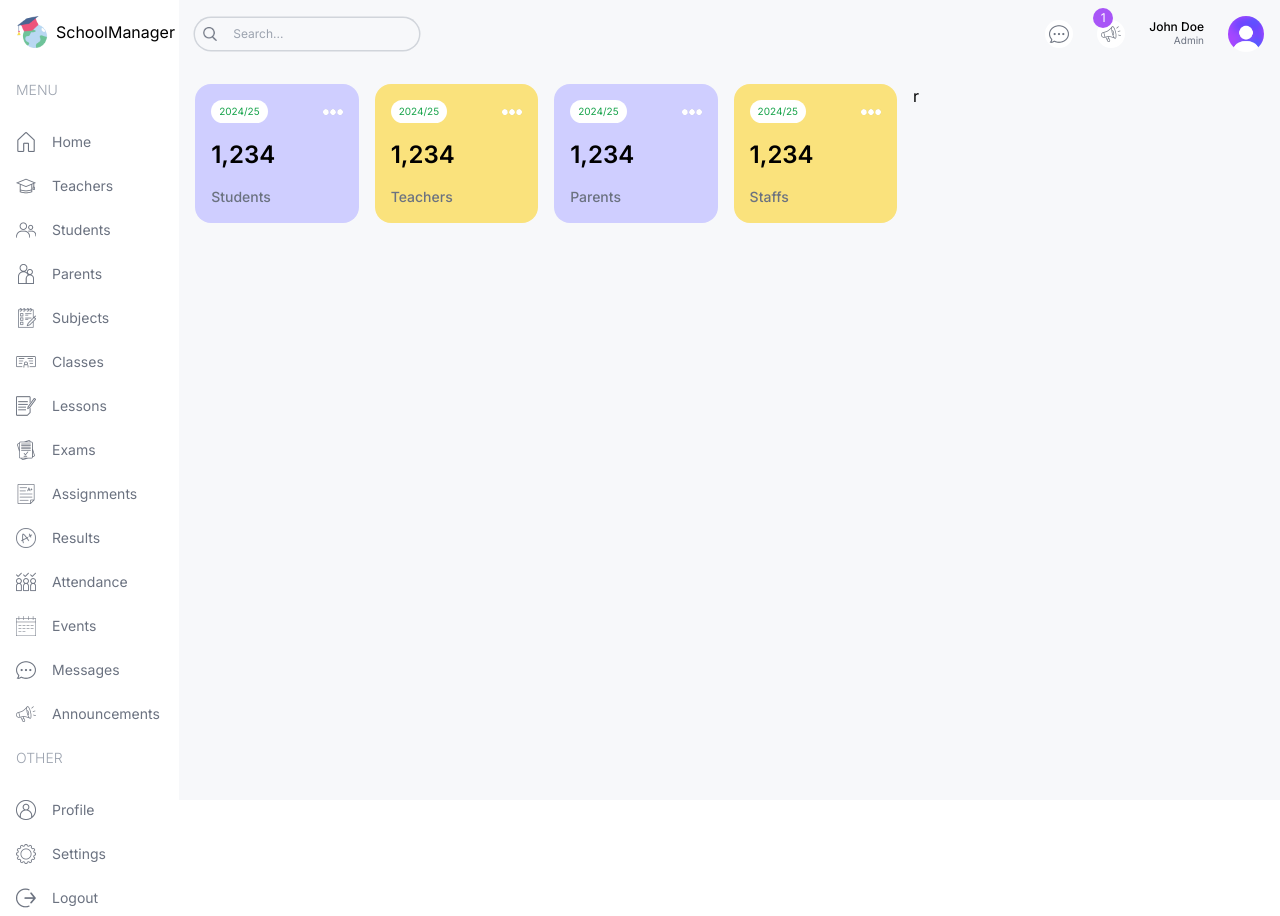
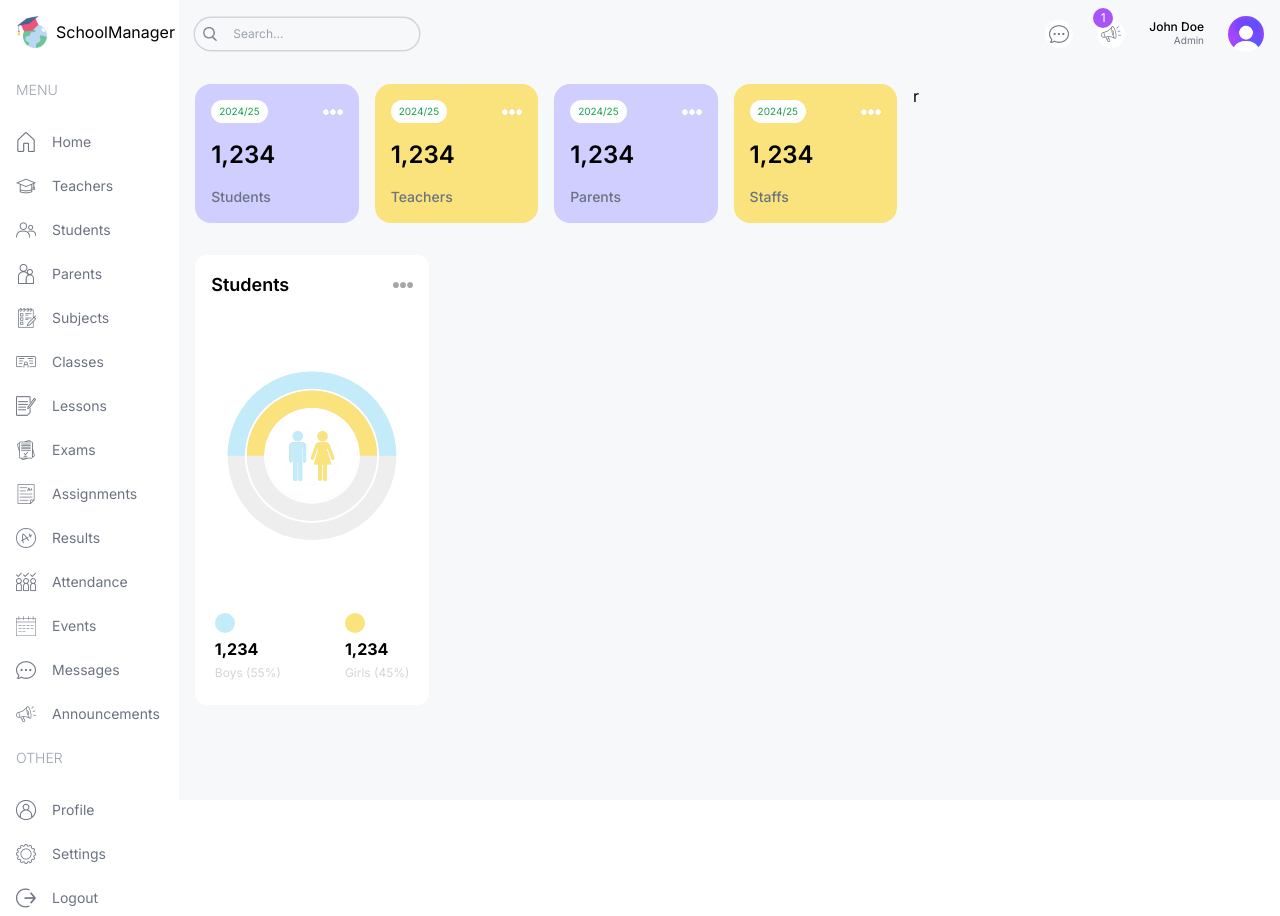
Before and after one commit to rBujar/SchoolManagement, a Next.js app in the folder schoolmanager/: page /admin in a window 1280 px wide. Built offline with nearby package versions, Linux system fonts and the light colour scheme.

Commit message:
created a radical chart using re-chart

```diff
--- a/schoolmanager/src/app/(dashboard)/admin/page.tsx
+++ b/schoolmanager/src/app/(dashboard)/admin/page.tsx
@@ -1,17 +1,29 @@
+import CountChart from "@/components/CountChart";
 import UserCard from "@/components/UserCard";
 
 const AdminPage = () => {
   return (
     <div className='p-4 flex gap-4 flex-col md:flex-row '>
       {/* LEFT */}
-      <div className="w-full lg:w-2/3">
-      {/* USER CARDS */}
-      <div className="flex gap-4 justify-between flex-wrap">
-        <UserCard type="student"/>
-        <UserCard type="teacher"/>
-        <UserCard type="parent"/>
-        <UserCard type="staff"/>
-      </div>
+      <div className="w-full lg:w-2/3 flex flex-col gap-8 ">
+        {/* USER CARDS */}
+        <div className="flex gap-4 justify-between flex-wrap">
+          <UserCard type="student" />
+          <UserCard type="teacher" />
+          <UserCard type="parent" />
+          <UserCard type="staff" />
+        </div>
+        {/* MIDDLE CHARTS */}
+        <div className="flex gap-4 flex-col lg:flow-row">
+          {/* COUNT CHART */}
+          <div className="w-full lg:w-1/3 h-[450px]">
+            <CountChart />
+          </div>
+          {/* ATTENDANCE CHART */}
+          <div className="w-full lg:w-2/3 h-[450px]"></div>
+        </div>
+        {/* BOTTOM CHART */}
+        <div className=""></div>
       </div>
       {/* RIGHT */}
       <div className="w-full lg:w-1/3">r</div>
--- /dev/null
+++ b/schoolmanager/src/components/CountChart.tsx
@@ -0,0 +1,77 @@
+"use client";
+import Image from "next/image";
+import React, { PureComponent } from "react";
+import {
+    RadialBarChart,
+    RadialBar,
+    Legend,
+    ResponsiveContainer,
+} from "recharts";
+
+const data = [
+    {
+        name: "Total",
+        count: 106,
+        fill: "white",
+    },
+    {
+        name: "Girls",
+        count: 53,
+        fill: "#FAE27C",
+    },
+    {
+        name: "Boys",
+        count: 53,
+        fill: "#C3EBFA",
+    },
+
+];
+
+const CountChart = () => {
+    return (
+        <div className="bg-white rounded-xl w-full h-full p-4">
+            {/* TITLE */}
+            <div className="flex justify-between items-center">
+                <h1 className="text-lg font-semibold">Students</h1>
+                <Image src="/moreDark.png" alt="" width={20} height={20} />
+
+            </div>
+            {/* CHART */}
+            <div className="w-full h-[75%] relative">
+                <ResponsiveContainer >
+                    <RadialBarChart
+                        cx="50%"
+                        cy="50%"
+                        innerRadius="40%"
+                        outerRadius="100%"
+                        barSize={32}
+                        data={data}
+                    >
+                        <RadialBar
+                            background
+
+                            dataKey="count"
+                        />
+
+                    </RadialBarChart>
+                </ResponsiveContainer>
+                <Image src="/maleFemale.png" alt="" width={50} height={50}  className="absolute top-1/2 left-1/2 -translate-x-1/2 -translate-y-1/2" />
+            </div>
+            {/* BOTTOM */}
+            <div className="flex justify-center gap-16 ">
+                <div className="flex flex-col gap-1">
+                    <div className="w-5 h-5 bg-lamaSky rounded-full" />
+                    <h1 className="font-bold">1,234</h1>
+                    <h2 className="text-xs text-gray-300">Boys (55%)</h2>
+                </div>
+                <div className="flex flex-col gap-1">
+                    <div className="w-5 h-5 bg-lamaYellow rounded-full" />
+                    <h1 className="font-bold">1,234</h1>
+                    <h2 className="text-xs text-gray-300">Girls (45%)</h2>
+                </div>
+            </div>
+        </div>
+    );
+};
+
+export default CountChart;
```
